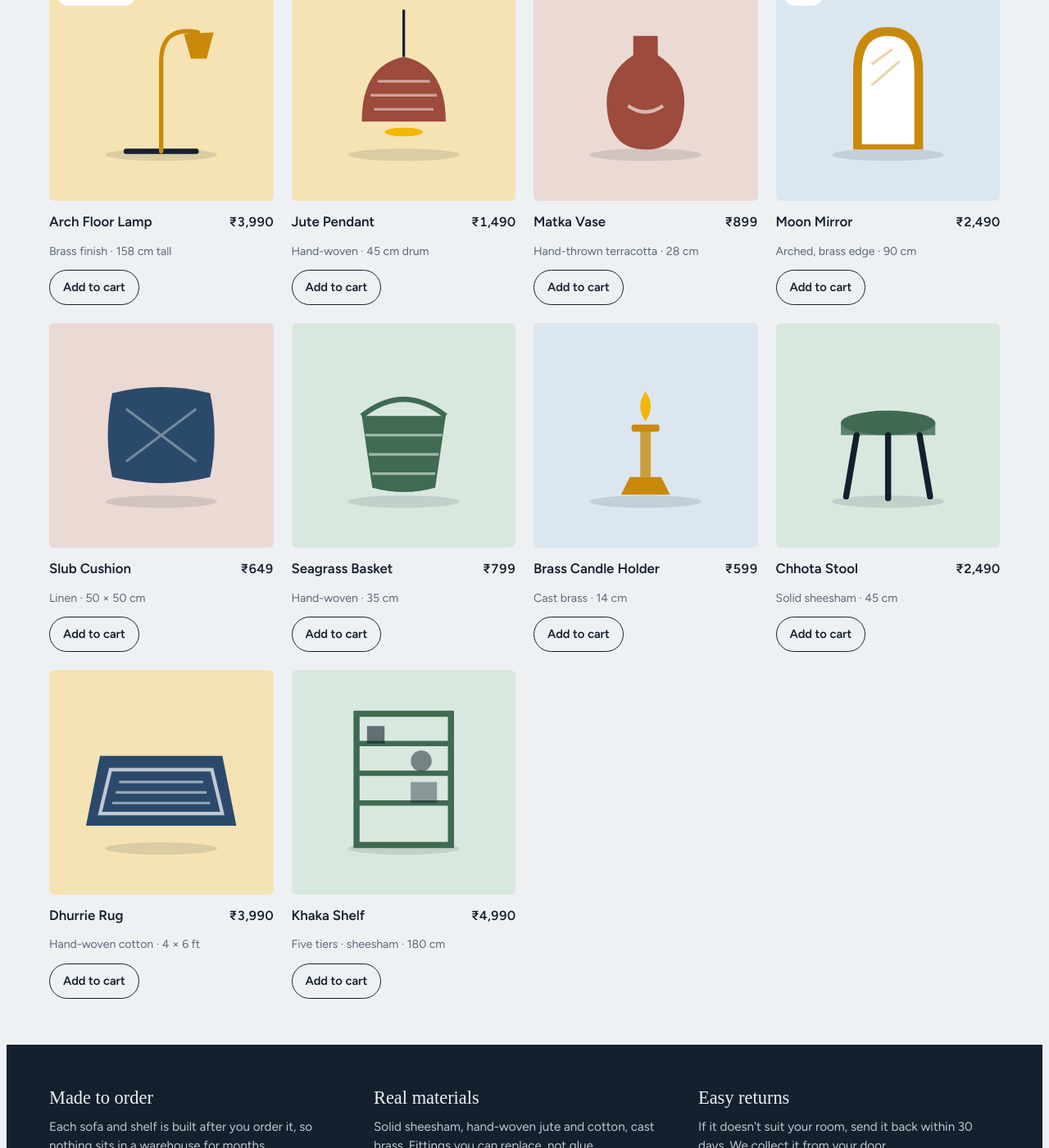
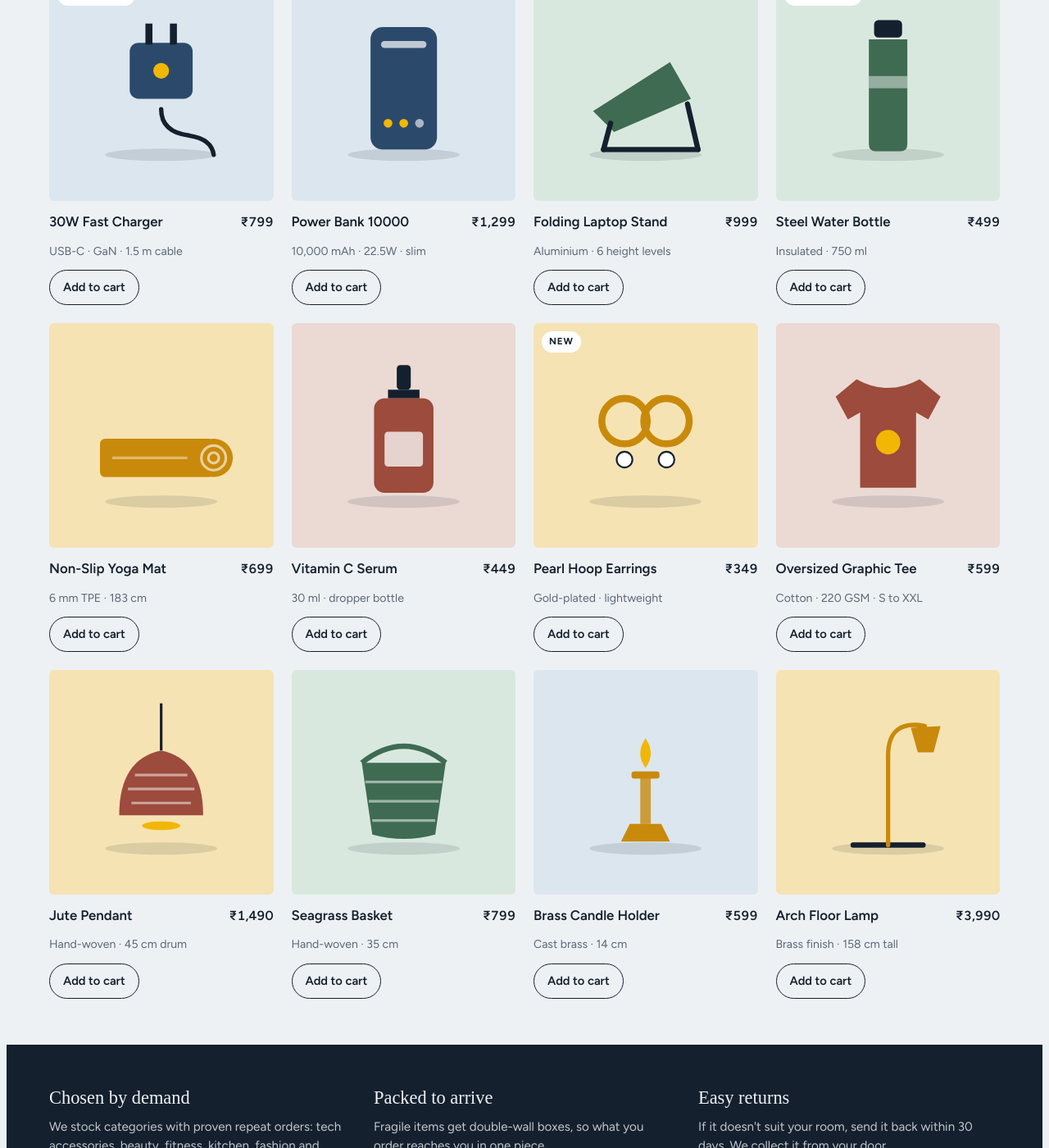
Before and after one commit to rinkeshjha623/winkcasa.com, a Jekyll site: the page store/index.html, which Jekyll copies as it is, in a window 1280 px wide and 1400 px high, scrolled down 686 px. Shown: the whole window at 82% size. Built offline with Jekyll 4.4.1, drawn with Linux system fonts in a browser that asks for light colours; some web fonts are replaced; some of the changed text lies outside the part shown.

Commit message:
Broaden catalogue to high-demand categories across tech, beauty, fitness, kitchen, fashion and home
Co-Authored-By: Claude Sonnet 5.5 <noreply@anthropic.com>
Claude-Session: https://claude.ai/code/session_013goc8YccRnDQxwG7jdKrCk

```diff
--- a/store/index.html
+++ b/store/index.html
@@ -113,7 +113,7 @@ footer{padding-block:32px;display:flex;justify-content:space-between;gap:12px;fl
   <section class="hero" id="top">
     <h1 class="word" aria-label="WinkCasa">W<span class="idot">ı</span>nkCasa</h1>
     <div class="hero-row">
-      <p><strong>Furniture and decor for rooms that have a sense of humour.</strong> Small-batch sofas, lamps, rugs and objects, made in India from sheesham, jute, cotton and brass.</p>
+      <p><strong>The everyday things people keep reordering.</strong> Chargers, bottles, skincare, fitness gear, fashion and home pieces, chosen for what India buys most online.</p>
       <a class="cta" href="#shop">Shop the collection →</a>
     </div>
     <div class="facts"><span><b>Free delivery</b> above ₹999</span><span><b>30-day</b> returns</span><span><b>2-year</b> frame warranty</span></div>
@@ -122,7 +122,7 @@ footer{padding-block:32px;display:flex;justify-content:space-between;gap:12px;fl
   <section id="shop">
     <div class="shophead">
       <h2>The collection</h2>
-      <div class="chips" id="chips" role="group" aria-label="Filter by room"></div>
+      <div class="chips" id="chips" role="group" aria-label="Filter by category"></div>
     </div>
     <div class="grid" id="grid"></div>
   </section>
@@ -130,8 +130,8 @@ footer{padding-block:32px;display:flex;justify-content:space-between;gap:12px;fl
 
 <section class="band" id="promise">
   <div class="wrap">
-    <div><h3>Made to order</h3><p>Each sofa and shelf is built after you order it, so nothing sits in a warehouse for months.</p></div>
-    <div><h3>Real materials</h3><p>Solid sheesham, hand-woven jute and cotton, cast brass. Fittings you can replace, not glue.</p></div>
+    <div><h3>Chosen by demand</h3><p>We stock categories with proven repeat orders: tech accessories, beauty, fitness, kitchen, fashion and home.</p></div>
+    <div><h3>Packed to arrive</h3><p>Fragile items get double-wall boxes, so what you order reaches you in one piece.</p></div>
     <div><h3>Easy returns</h3><p>If it doesn't suit your room, send it back within 30 days. We collect it from your door.</p></div>
   </div>
 </section>
@@ -150,16 +150,18 @@ footer{padding-block:32px;display:flex;justify-content:space-between;gap:12px;fl
 
 <script>
 var PRODUCTS=[
- {id:1,name:'Arch Floor Lamp',room:'Lighting',price:3990,dim:'Brass finish · 158 cm tall',art:'lamp',tile:2,obj:2,tag:'Bestseller'},
- {id:2,name:'Jute Pendant',room:'Lighting',price:1490,dim:'Hand-woven · 45 cm drum',art:'pendant',tile:2,obj:4},
- {id:3,name:'Matka Vase',room:'Decor',price:899,dim:'Hand-thrown terracotta · 28 cm',art:'vase',tile:4,obj:4},
- {id:4,name:'Moon Mirror',room:'Decor',price:2490,dim:'Arched, brass edge · 90 cm',art:'mirror',tile:1,obj:2,tag:'New'},
- {id:5,name:'Slub Cushion',room:'Decor',price:649,dim:'Linen · 50 × 50 cm',art:'cushion',tile:4,obj:1},
- {id:6,name:'Seagrass Basket',room:'Storage',price:799,dim:'Hand-woven · 35 cm',art:'basket',tile:3,obj:3},
- {id:7,name:'Brass Candle Holder',room:'Decor',price:599,dim:'Cast brass · 14 cm',art:'candle',tile:1,obj:2},
- {id:8,name:'Chhota Stool',room:'Living',price:2490,dim:'Solid sheesham · 45 cm',art:'stool',tile:3,obj:3},
- {id:9,name:'Dhurrie Rug',room:'Living',price:3990,dim:'Hand-woven cotton · 4 × 6 ft',art:'rug',tile:2,obj:1},
- {id:10,name:'Khaka Shelf',room:'Storage',price:4990,dim:'Five tiers · sheesham · 180 cm',art:'shelf',tile:3,obj:3}
+ {id:1,name:'30W Fast Charger',room:'Tech',price:799,dim:'USB-C · GaN · 1.5 m cable',art:'charger',tile:1,obj:1,tag:'Bestseller'},
+ {id:2,name:'Power Bank 10000',room:'Tech',price:1299,dim:'10,000 mAh · 22.5W · slim',art:'powerbank',tile:1,obj:1},
+ {id:3,name:'Folding Laptop Stand',room:'Tech',price:999,dim:'Aluminium · 6 height levels',art:'stand',tile:3,obj:3},
+ {id:4,name:'Steel Water Bottle',room:'Kitchen',price:499,dim:'Insulated · 750 ml',art:'bottle',tile:3,obj:3,tag:'Bestseller'},
+ {id:5,name:'Non-Slip Yoga Mat',room:'Fitness',price:699,dim:'6 mm TPE · 183 cm',art:'mat',tile:2,obj:2},
+ {id:6,name:'Vitamin C Serum',room:'Beauty',price:449,dim:'30 ml · dropper bottle',art:'serum',tile:4,obj:4},
+ {id:7,name:'Pearl Hoop Earrings',room:'Fashion',price:349,dim:'Gold-plated · lightweight',art:'earrings',tile:2,obj:2,tag:'New'},
+ {id:8,name:'Oversized Graphic Tee',room:'Fashion',price:599,dim:'Cotton · 220 GSM · S to XXL',art:'tee',tile:4,obj:4},
+ {id:9,name:'Jute Pendant',room:'Home',price:1490,dim:'Hand-woven · 45 cm drum',art:'pendant',tile:2,obj:4},
+ {id:10,name:'Seagrass Basket',room:'Home',price:799,dim:'Hand-woven · 35 cm',art:'basket',tile:3,obj:3},
+ {id:11,name:'Brass Candle Holder',room:'Home',price:599,dim:'Cast brass · 14 cm',art:'candle',tile:1,obj:2},
+ {id:12,name:'Arch Floor Lamp',room:'Home',price:3990,dim:'Brass finish · 158 cm tall',art:'lamp',tile:2,obj:2}
 ];
 var D='var(--obj-dark)';
 function art(p){
@@ -174,6 +176,14 @@ function art(p){
   case 'mirror':s+='<path d="M60 170 V80 Q60 30 100 30 Q140 30 140 80 V170 Z" fill="'+o+'"/><path d="M70 164 V80 Q70 40 100 40 Q130 40 130 80 V164 Z" fill="var(--surface)"/><path d="M82 72 L104 56 M82 96 L112 70" stroke="'+o+'" stroke-width="3" opacity=".35" stroke-linecap="round"/>';break;
   case 'shelf':s+='<rect x="46" y="22" width="108" height="150" fill="none" stroke="'+o+'" stroke-width="7"/><path d="M46 56 H154 M46 90 H154 M46 124 H154" stroke="'+o+'" stroke-width="6"/><rect x="58" y="36" width="20" height="20" fill="'+D+'" opacity=".6"/><rect x="108" y="100" width="30" height="24" fill="'+D+'" opacity=".4"/><circle cx="120" cy="76" r="12" fill="'+D+'" opacity=".5"/>';break;
   case 'cushion':s+='<path d="M44 52 Q100 38 156 52 Q166 100 156 148 Q100 162 44 148 Q34 100 44 52 Z" fill="'+o+'"/><path d="M60 70 L140 130 M140 70 L60 130" stroke="var(--surface)" stroke-width="3" opacity=".35"/>';break;
+  case 'charger':s+='<rect x="64" y="48" width="72" height="64" rx="10" fill="'+o+'"/><rect x="82" y="26" width="8" height="24" fill="'+D+'"/><rect x="110" y="26" width="8" height="24" fill="'+D+'"/><path d="M100 124 Q100 150 132 154 Q158 158 160 176" fill="none" stroke="'+D+'" stroke-width="5" stroke-linecap="round"/><circle cx="100" cy="80" r="9" fill="var(--accent)"/>';break;
+  case 'powerbank':s+='<rect x="62" y="30" width="76" height="140" rx="14" fill="'+o+'"/><rect x="74" y="46" width="52" height="8" rx="4" fill="var(--surface)" opacity=".7"/><circle cx="82" cy="140" r="5" fill="var(--accent)"/><circle cx="100" cy="140" r="5" fill="var(--accent)"/><circle cx="118" cy="140" r="5" fill="var(--surface)" opacity=".6"/>';break;
+  case 'stand':s+='<path d="M40 126 L128 70 L152 112 L64 150 Z" fill="'+o+'"/><path d="M60 140 L52 170 M148 118 L160 170" stroke="'+D+'" stroke-width="6" stroke-linecap="round"/><path d="M52 170 H160" stroke="'+D+'" stroke-width="6" stroke-linecap="round"/>';break;
+  case 'bottle':s+='<rect x="84" y="22" width="32" height="20" rx="5" fill="'+D+'"/><path d="M78 44 H122 V164 Q122 172 114 172 H86 Q78 172 78 164 Z" fill="'+o+'"/><rect x="78" y="86" width="44" height="14" fill="var(--surface)" opacity=".45"/>';break;
+  case 'mat':s+='<rect x="30" y="104" width="130" height="44" rx="6" fill="'+o+'"/><circle cx="160" cy="126" r="22" fill="'+o+'"/><circle cx="160" cy="126" r="14" fill="none" stroke="var(--surface)" stroke-width="3" opacity=".6"/><circle cx="160" cy="126" r="6" fill="none" stroke="var(--surface)" stroke-width="3" opacity=".6"/><path d="M44 126 H130" stroke="var(--surface)" stroke-width="3" opacity=".4"/>';break;
+  case 'serum':s+='<rect x="92" y="20" width="16" height="28" rx="4" fill="'+D+'"/><path d="M82 48 H118 V58 H82 Z" fill="'+D+'"/><rect x="66" y="58" width="68" height="108" rx="12" fill="'+o+'"/><rect x="78" y="96" width="44" height="40" rx="4" fill="var(--surface)" opacity=".75"/>';break;
+  case 'earrings':s+='<circle cx="76" cy="84" r="26" fill="none" stroke="'+o+'" stroke-width="8"/><circle cx="124" cy="84" r="26" fill="none" stroke="'+o+'" stroke-width="8"/><circle cx="76" cy="128" r="9" fill="var(--surface)" stroke="'+D+'" stroke-width="2"/><circle cx="124" cy="128" r="9" fill="var(--surface)" stroke="'+D+'" stroke-width="2"/>';break;
+  case 'tee':s+='<path d="M64 36 L40 56 L54 82 L68 74 V160 H132 V74 L146 82 L160 56 L136 36 Q100 56 64 36 Z" fill="'+o+'"/><circle cx="100" cy="108" r="14" fill="var(--accent)"/>';break;
   case 'basket':s+='<path d="M52 78 H148 L136 160 Q100 170 64 160 Z" fill="'+o+'"/><path d="M56 100 H144 M60 122 H140 M64 144 H136" stroke="var(--surface)" stroke-width="3" opacity=".5"/><path d="M52 78 Q100 40 148 78" fill="none" stroke="'+o+'" stroke-width="6"/>';break;
   case 'candle':s+='<path d="M72 168 H128 L118 148 H82 Z" fill="'+o+'"/><rect x="94" y="92" width="12" height="56" fill="'+o+'" opacity=".8"/><rect x="84" y="88" width="32" height="8" rx="3" fill="'+o+'"/><path d="M100 50 Q112 68 100 84 Q88 68 100 50 Z" fill="var(--accent)"/>';break;
   case 'pendant':s+='<path d="M100 10 V64" stroke="'+D+'" stroke-width="3"/><path d="M52 138 Q52 74 100 64 Q148 74 148 138 Z" fill="'+o+'"/><path d="M66 124 H134 M62 108 H138 M70 92 H130" stroke="var(--surface)" stroke-width="3" opacity=".5"/><ellipse cx="100" cy="150" rx="22" ry="5" fill="var(--accent)"/>';break;
```
